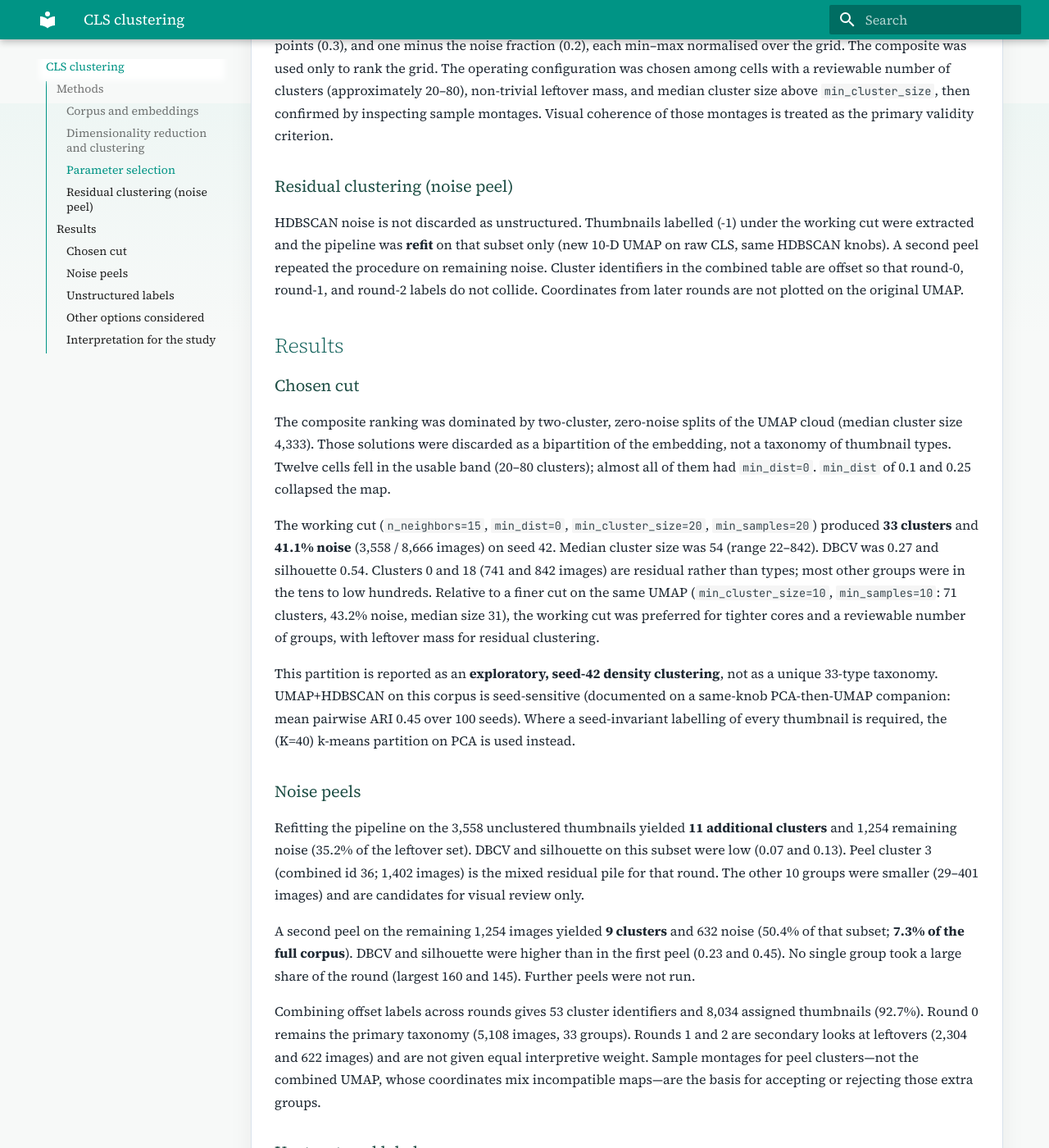
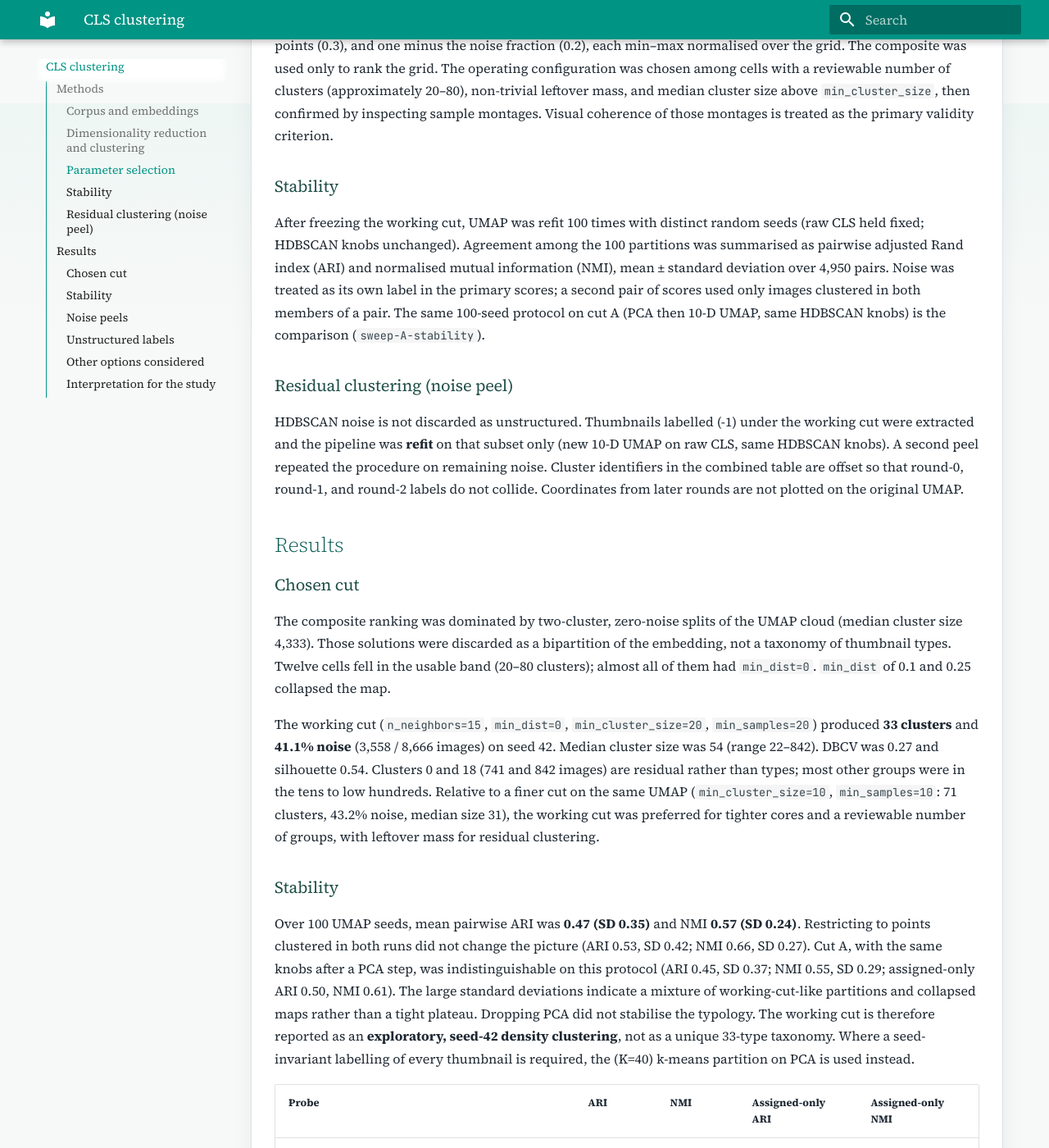
Before and after one commit to lyashevska/thmbnails, an MkDocs documentation site: the page built from docs/cls_clustering.md, in a window 1280 px wide and 1400 px high, scrolled down 1274 px. Shown: the whole window at 82% size. Built offline with MkDocs 1.6.1 and Material for MkDocs 9.7.7, drawn with Linux system fonts in a browser that asks for light colours; some of the changed text lies outside the part shown.

Commit message:
Add no-PCA 100-seed stability to cls_clustering.md, compared with cut A

```diff
--- a/docs/cls_clustering.md
+++ b/docs/cls_clustering.md
@@ -24,6 +24,10 @@ UMAP neighbourhood size (`n_neighbors` ∈ {15, 30, 50}), UMAP `min_dist` ∈ {0
 
 Cells were scored with a composite of density-based cluster validity (DBCV, weight 0.5), silhouette on non-noise points (0.3), and one minus the noise fraction (0.2), each min–max normalised over the grid. The composite was used only to rank the grid. The operating configuration was chosen among cells with a reviewable number of clusters (approximately 20–80), non-trivial leftover mass, and median cluster size above `min_cluster_size`, then confirmed by inspecting sample montages. Visual coherence of those montages is treated as the primary validity criterion.
 
+### Stability
+
+After freezing the working cut, UMAP was refit 100 times with distinct random seeds (raw CLS held fixed; HDBSCAN knobs unchanged). Agreement among the 100 partitions was summarised as pairwise adjusted Rand index (ARI) and normalised mutual information (NMI), mean ± standard deviation over 4,950 pairs. Noise was treated as its own label in the primary scores; a second pair of scores used only images clustered in both members of a pair. The same 100-seed protocol on cut A (PCA then 10-D UMAP, same HDBSCAN knobs) is the comparison (`sweep-A-stability`).
+
 ### Residual clustering (noise peel)
 
 HDBSCAN noise is not discarded as unstructured. Thumbnails labelled \(-1\) under the working cut were extracted and the pipeline was **refit** on that subset only (new 10-D UMAP on raw CLS, same HDBSCAN knobs). A second peel repeated the procedure on remaining noise. Cluster identifiers in the combined table are offset so that round-0, round-1, and round-2 labels do not collide. Coordinates from later rounds are not plotted on the original UMAP.
@@ -36,7 +40,14 @@ The composite ranking was dominated by two-cluster, zero-noise splits of the UMA
 
 The working cut (`n_neighbors=15`, `min_dist=0`, `min_cluster_size=20`, `min_samples=20`) produced **33 clusters** and **41.1% noise** (3,558 / 8,666 images) on seed 42. Median cluster size was 54 (range 22–842). DBCV was 0.27 and silhouette 0.54. Clusters 0 and 18 (741 and 842 images) are residual rather than types; most other groups were in the tens to low hundreds. Relative to a finer cut on the same UMAP (`min_cluster_size=10`, `min_samples=10`: 71 clusters, 43.2% noise, median size 31), the working cut was preferred for tighter cores and a reviewable number of groups, with leftover mass for residual clustering.
 
-This partition is reported as an **exploratory, seed-42 density clustering**, not as a unique 33-type taxonomy. UMAP+HDBSCAN on this corpus is seed-sensitive (documented on a same-knob PCA-then-UMAP companion: mean pairwise ARI 0.45 over 100 seeds). Where a seed-invariant labelling of every thumbnail is required, the \(K=40\) k-means partition on PCA is used instead.
+### Stability
+
+Over 100 UMAP seeds, mean pairwise ARI was **0.47 (SD 0.35)** and NMI **0.57 (SD 0.24)**. Restricting to points clustered in both runs did not change the picture (ARI 0.53, SD 0.42; NMI 0.66, SD 0.27). Cut A, with the same knobs after a PCA step, was indistinguishable on this protocol (ARI 0.45, SD 0.37; NMI 0.55, SD 0.29; assigned-only ARI 0.50, NMI 0.61). The large standard deviations indicate a mixture of working-cut-like partitions and collapsed maps rather than a tight plateau. Dropping PCA did not stabilise the typology. The working cut is therefore reported as an **exploratory, seed-42 density clustering**, not as a unique 33-type taxonomy. Where a seed-invariant labelling of every thumbnail is required, the \(K=40\) k-means partition on PCA is used instead.
+
+| Probe | ARI | NMI | Assigned-only ARI | Assigned-only NMI |
+|-------|-----|-----|-------------------|-------------------|
+| Working cut, 100 seeds (`nopca-n15-mcs20-ms20-stability`) | 0.47 ± 0.35 | 0.57 ± 0.24 | 0.53 ± 0.42 | 0.66 ± 0.27 |
+| Cut A, 100 seeds (`sweep-A-stability`) | 0.45 ± 0.37 | 0.55 ± 0.29 | 0.50 ± 0.42 | 0.61 ± 0.31 |
 
 ### Noise peels
 
```
